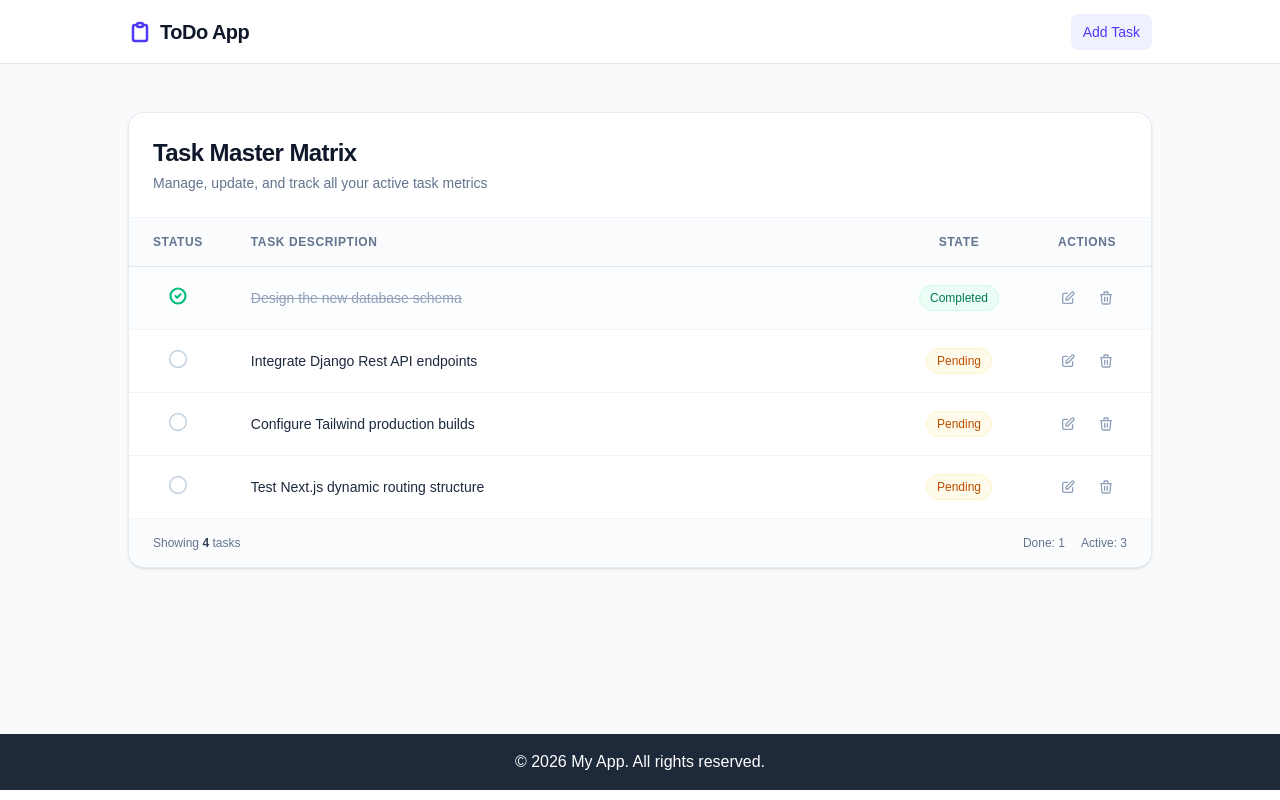
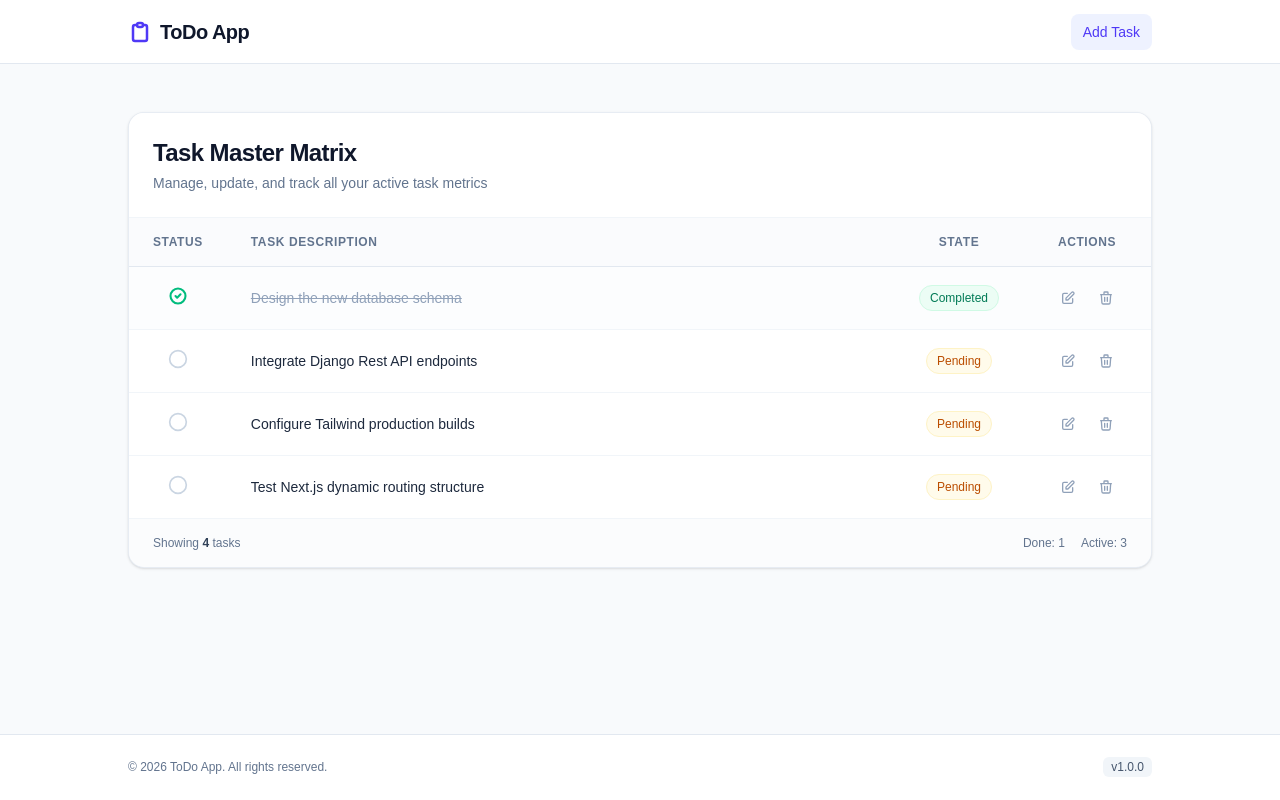
Before and after one commit to bipinjlimbu/To-Do-List---NextJS-Project, a Next.js app in the folder my-app/: page / in a window 1280 px wide. Built offline with nearby package versions, Linux system fonts and the light colour scheme.

Commit message:
UI Added in Footer

```diff
--- a/my-app/components/Footer.tsx
+++ b/my-app/components/Footer.tsx
@@ -1,8 +1,15 @@
 export default function Footer() {
     return (
-        <footer className="bg-gray-800 text-white py-4">
-            <div className="container mx-auto text-center">
-                <p>&copy; {new Date().getFullYear()} My App. All rights reserved.</p>
+        <footer className="h-16 bg-white border-t border-slate-200 px-4 sm:px-6 lg:px-8">
+            <div className="max-w-5xl mx-auto h-full flex flex-col sm:flex-row items-center justify-between text-xs text-slate-500 gap-2 sm:gap-0">
+                <div>
+                    &copy; {new Date().getFullYear()} ToDo App. All rights reserved.
+                </div>
+                <div className="flex items-center space-x-4">
+                    <span className="inline-flex items-center px-2 py-0.5 rounded-md bg-slate-100 text-slate-600 font-medium">
+                        v1.0.0
+                    </span>
+                </div>
             </div>
         </footer>
     );
```
